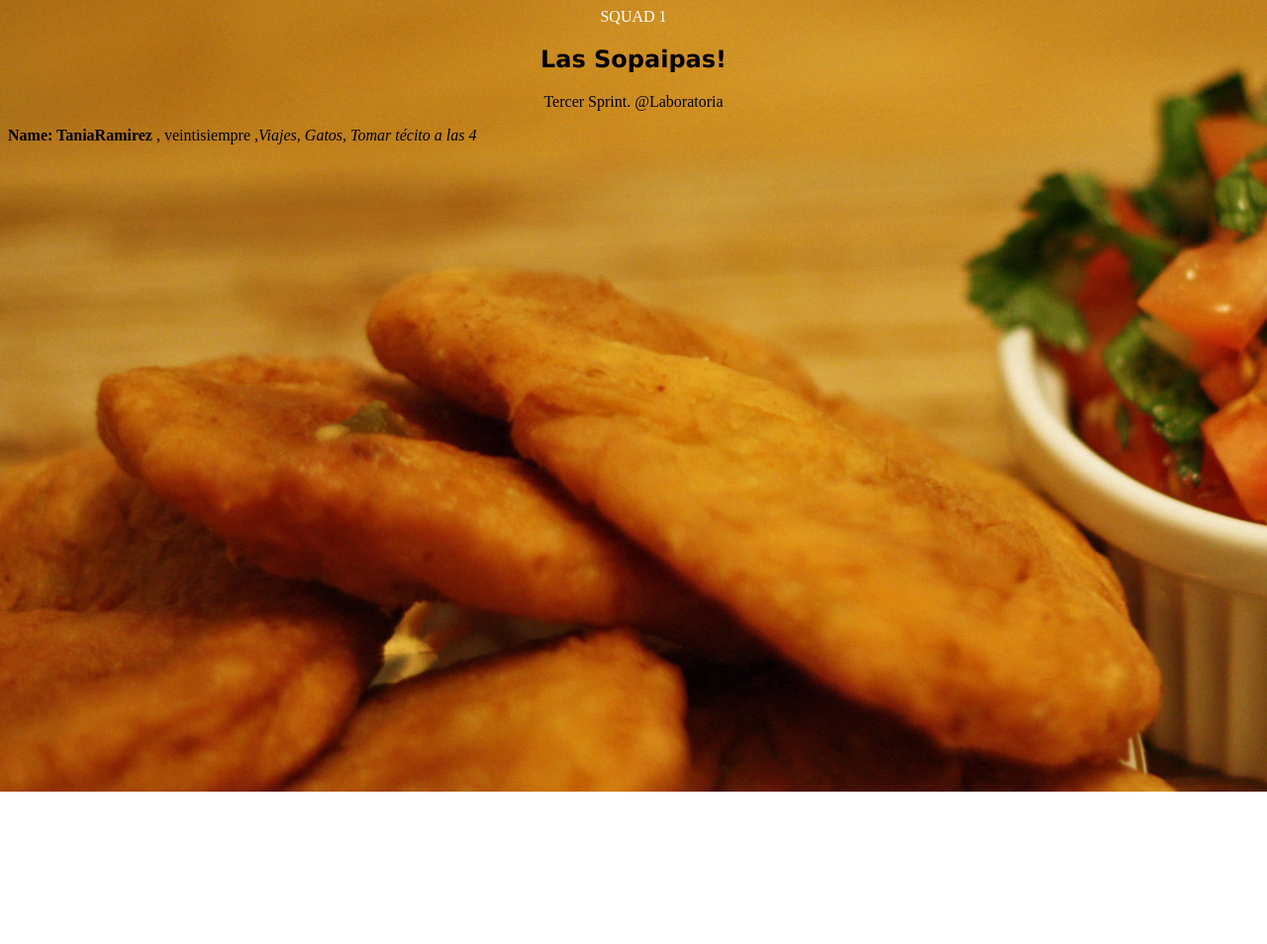
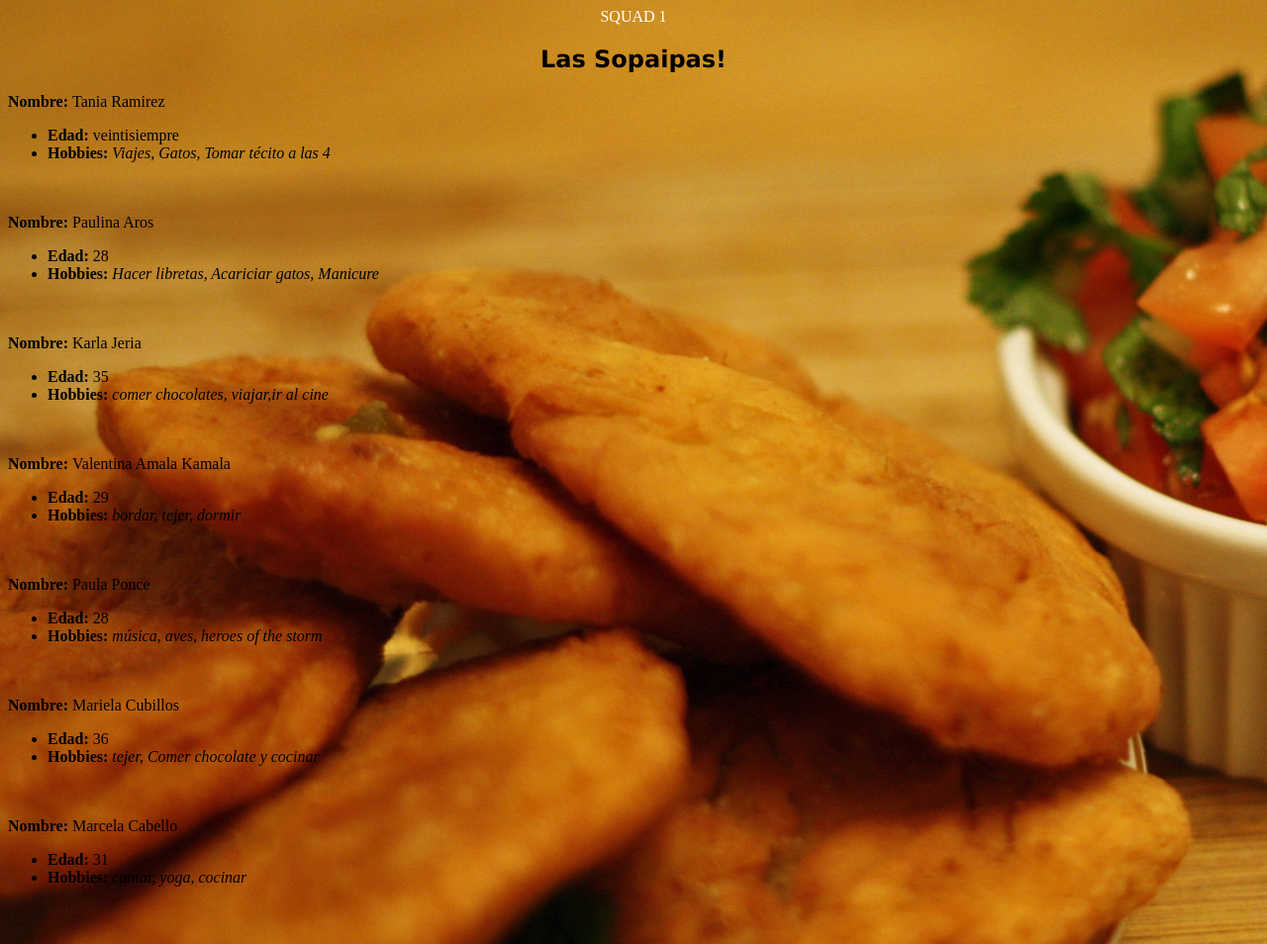
Before and after one commit to MelissaIreth/mi-squad, a plain HTML site: page index.html in a window 1280 px wide. Shown: the whole page at 99% size. Before the commit the page ends 800 px from the top, so only its background shows below. Drawn offline with Linux system fonts and the light colour scheme.

Commit message:
ahora si

```diff
--- a/assets/js/main.js
+++ b/assets/js/main.js
@@ -5,7 +5,7 @@ function MiembroSquad(nombre,apellido,edad,hobbies){
 	this.hobbies = hobbies
 }
 
-var tania = new MiembroSquad("Tania","Ramirez","veintisiempre","Viajes, Gatos, Tomar técito a las 4")
+var Tania = new MiembroSquad("Tania","Ramirez","veintisiempre","Viajes, Gatos, Tomar técito a las 4")
 var Pauli = new MiembroSquad("Paulina", "Aros" , 28,"Hacer libretas, Acariciar gatos, Manicure")
 var Karla = new MiembroSquad("Karla", "Jeria", 35,"comer chocolates, viajar,ir al cine")
 var Amala = new MiembroSquad("Valentina Amala"," Kamala", 29, "bordar, tejer, dormir")
@@ -14,8 +14,8 @@ var Mariela = new MiembroSquad("Mariela", "Cubillos", 36, "tejer, Comer chocolat
 var Marcela = new MiembroSquad("Marcela", "Cabello",31,"cantar, yoga, cocinar")
 
 var arr=[]
-arr.push(tania)
+arr.push(Tania,Pauli,Karla,Amala,Paula,Mariela,Marcela)
 
 arr.forEach(function(cv){
-   document.write("<div><b>"+"Name: "+cv.nombre+cv.apellido+"</b> , " +cv.edad+" ,<i>"+cv.hobbies+"</i><br></br></div>")
+   document.write("<div>"+"<b>Nombre: </b>"+cv.nombre+" "+cv.apellido+"<ul><li><b>Edad: </b>" +cv.edad+"<li><b>Hobbies: </b><i>"+cv.hobbies+"</li></ul></i><br></br></div>")
 })
--- a/index.html
+++ b/index.html
@@ -12,9 +12,6 @@
 <div id="sopaipas">
 
 </div>
-	<footer align="center">
-	<p>Tercer Sprint. @Laboratoria</p>
-	</footer>
 	<script src="assets/js/main.js"></script>
 </body>
 </html>
```
